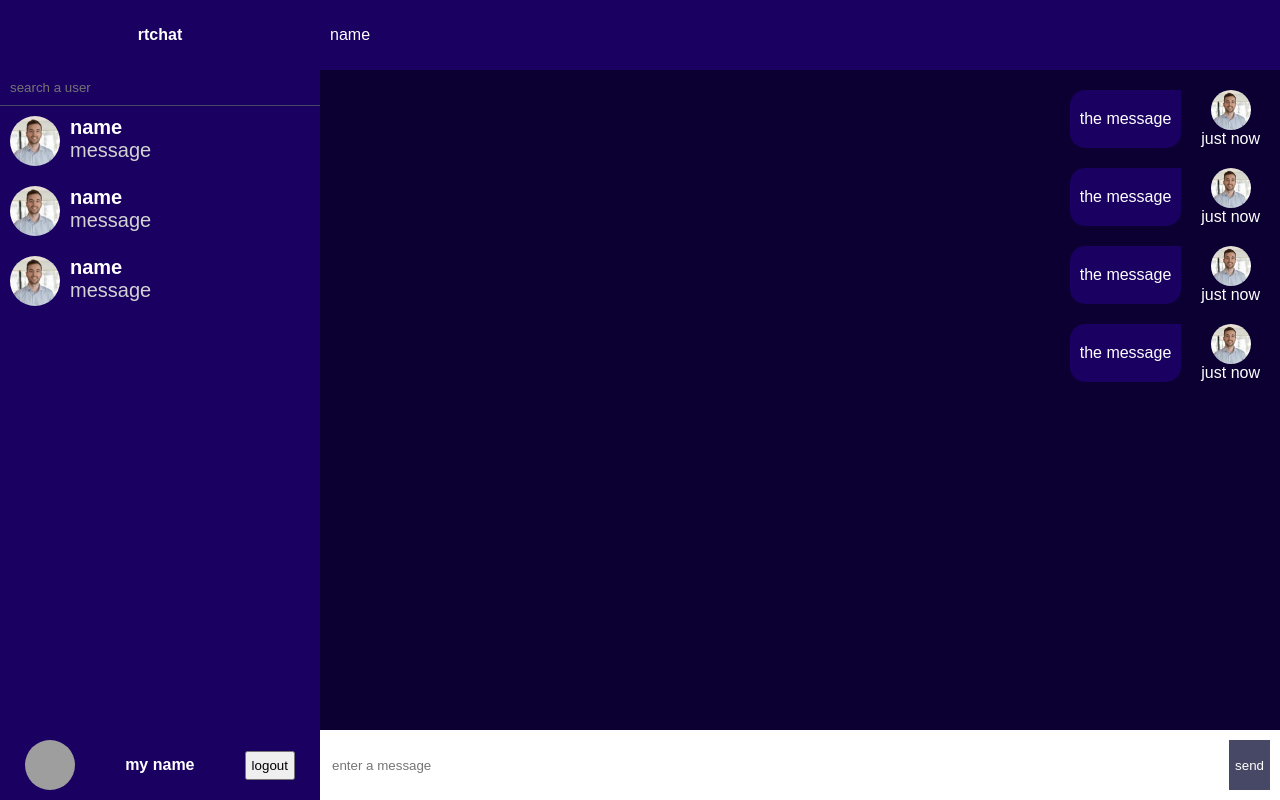
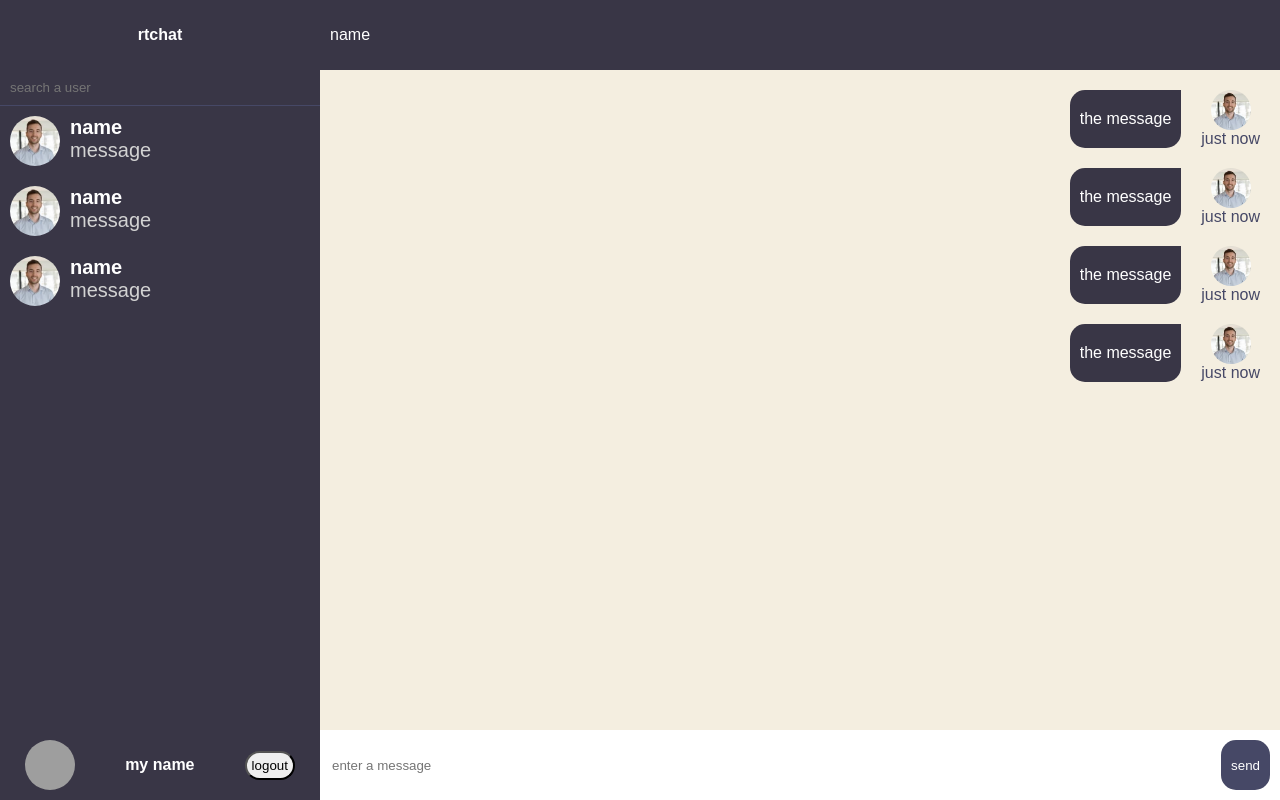
Before and after one commit to rahulsai4/mern-rtchat-app, a React (Create React App) app: page / in a window 1280 px wide. Built offline with nearby package versions, Linux system fonts and the light colour scheme; grey boxes are pictures that could not be loaded.

Commit message:
changed theme

```diff
--- a/src/styles.scss
+++ b/src/styles.scss
@@ -1,7 +1,8 @@
 $outer: #464866;
 $inner: white;
-$sidebar: #190061;
-$chat: #0c0032;
+$sidebar: #393646;
+$chat: #f4eee0;
+$hover: #6d5d6e;
 
 .homeContainer {
     display: flex;
@@ -69,12 +70,12 @@ $chat: #0c0032;
                     }
 
                     p {
-                        color: lightgray;
+                        color: lightgrey;
                     }
                 }
 
                 &:hover {
-                    background-color: $chat;
+                    background-color: $hover;
                 }
             }
             .profile {
@@ -129,6 +130,7 @@ $chat: #0c0032;
                         display: flex;
                         flex-direction: column;
                         align-items: center;
+                        color: $outer;
 
                         img {
                             height: 40px;
@@ -249,3 +251,8 @@ img {
     border-radius: 50%;
     object-fit: cover;
 }
+
+button {
+    border-radius: 15px;
+    padding: 10px;
+}
```
Also changed, not shown: 6 other files (tests, documents, lock files or other folders).
